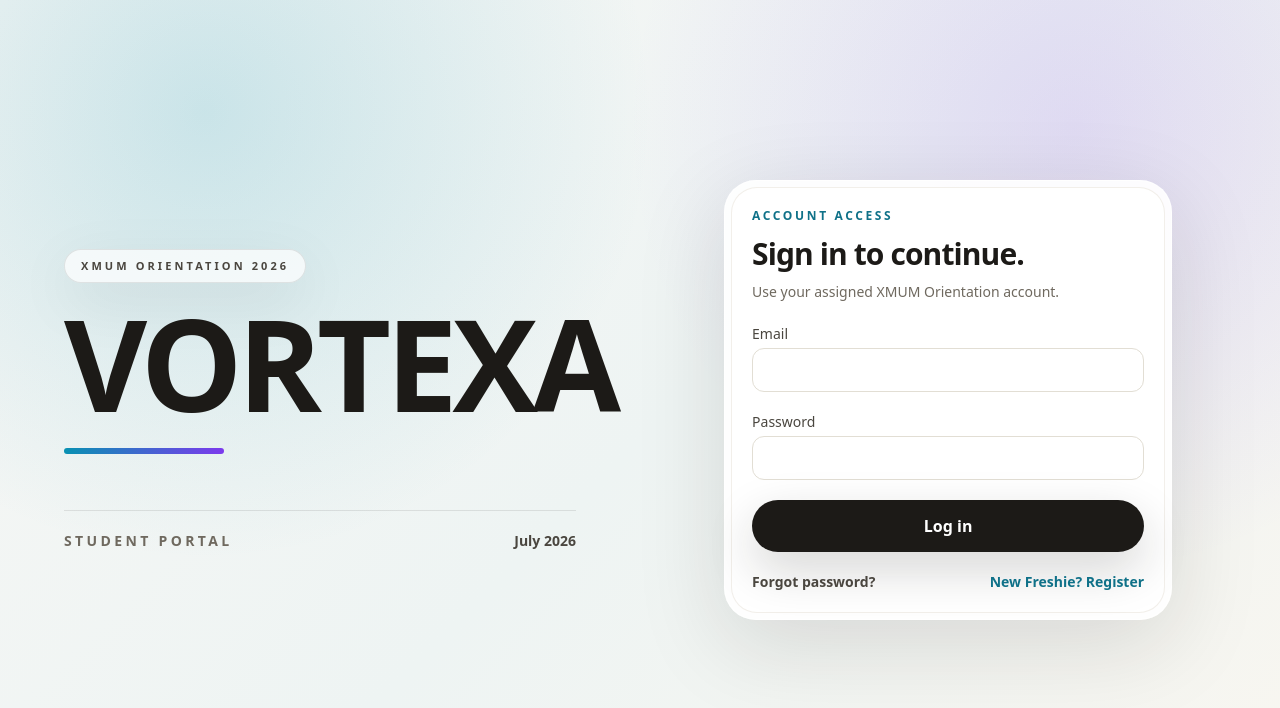
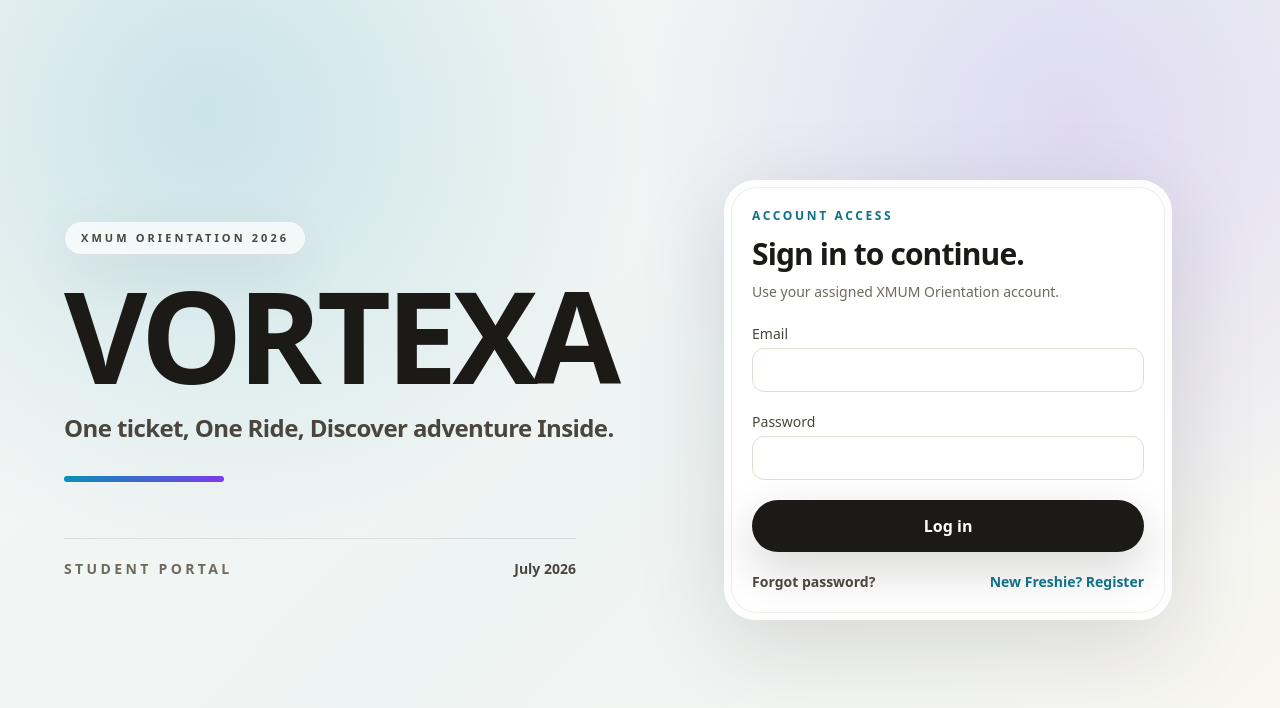
Before and after one commit to xmumorientation/XMUM_Orientation, a Next.js app: page /login in a window 1280 px wide. Shown: the top 708 px of the page. Built offline with nearby package versions, Linux system fonts and the light colour scheme.

Commit message:
Add Vortexa slogan to auth branding

```diff
--- a/src/app/(auth)/layout.tsx
+++ b/src/app/(auth)/layout.tsx
@@ -14,6 +14,9 @@
           <h1 className="text-[clamp(5rem,10vw,9rem)] font-black leading-[0.82] tracking-[-0.04em] text-ink">
             VORTEXA
           </h1>
+          <p className="mt-6 max-w-xl text-2xl font-black leading-8 tracking-tight text-ink-soft">
+            One ticket, One Ride, Discover adventure Inside.
+          </p>
           <div className="mt-8 h-1.5 w-40 rounded-full bg-[linear-gradient(90deg,var(--brand-1),var(--brand-2))]" />
           <div className="mt-14 grid max-w-lg grid-cols-[1fr_auto] items-end gap-5 border-t border-ink/10 pt-5">
             <p className="text-sm font-semibold uppercase tracking-[0.24em] text-ink-faint">
@@ -34,6 +37,9 @@
               <h1 className="mt-1 text-3xl font-black tracking-[-0.03em]">
                 VORTEXA
               </h1>
+              <p className="mt-1 max-w-[16rem] text-sm font-semibold leading-5 text-ink-faint">
+                One ticket, One Ride, Discover adventure Inside.
+              </p>
             </div>
             <span className="flex h-11 w-11 items-center justify-center rounded-2xl bg-ink text-sm font-black text-white">
               VX
```
Also changed, not shown: 1 other file (tests, documents, lock files or other folders).
